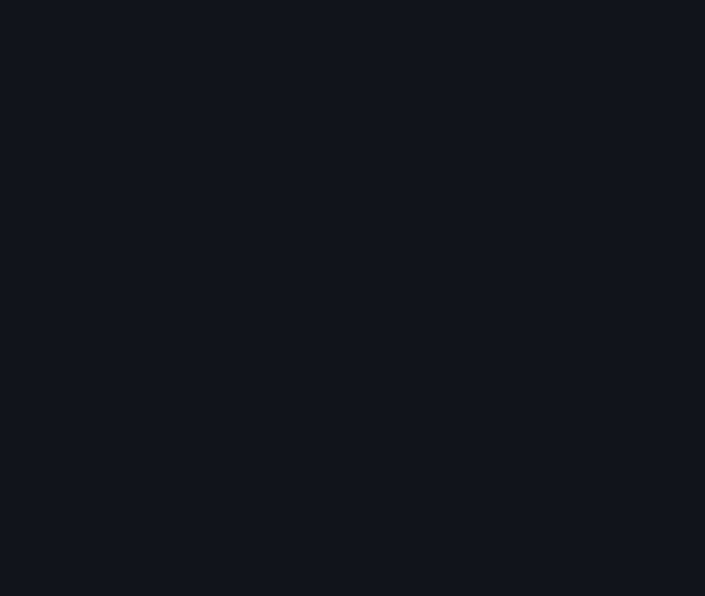
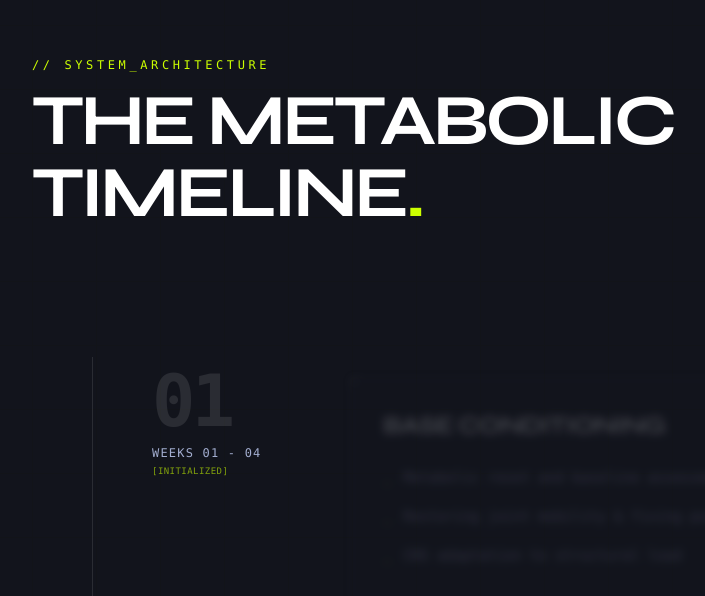
Before and after one commit to thentrsfs/pulse-fit, a Next.js app: page / in a window 1280 px wide. Shown: the part 2839-3435 px from the top of the page, without its empty margins (96-801 px from the left). Before the commit the page ends 2800 px from the top, so only its background shows below. Built offline with nearby package versions, Linux system fonts and the light colour scheme.

Commit message:
Create Timeline section and add to the page.tsx

```diff
--- a/app/page.tsx
+++ b/app/page.tsx
@@ -1,11 +1,13 @@
 import Hero from '@/components/sections/Hero';
 import BeforeAfter from '@/components/sections/BeforeAfter';
+import Timeline from '@/components/sections/Timeline';
 
 export default function Home() {
 	return (
 		<div>
 			<Hero />
 			<BeforeAfter />
+			<Timeline />
 		</div>
 	);
 }
--- /dev/null
+++ b/components/sections/Timeline.tsx
@@ -0,0 +1,186 @@
+'use client';
+
+import { useRef } from 'react';
+import gsap from 'gsap';
+import { ScrollTrigger } from 'gsap/ScrollTrigger';
+import { useGSAP } from '@gsap/react';
+
+gsap.registerPlugin(ScrollTrigger);
+
+export default function MetabolicTimeline() {
+	const containerRef = useRef<HTMLDivElement>(null);
+	const progressLineRef = useRef<HTMLDivElement>(null);
+	const phaseRefs = useRef<HTMLDivElement[]>([]);
+
+	useGSAP(
+		() => {
+			// Animacija punjenja neonske linije dok skrolujemo kroz sekciju
+			gsap.fromTo(
+				progressLineRef.current,
+				{ height: '0%' },
+				{
+					height: '100%',
+					ease: 'none',
+					scrollTrigger: {
+						trigger: containerRef.current,
+						start: 'top 30%',
+						end: 'bottom 70%',
+						scrub: 0.5,
+					},
+				},
+			);
+
+			// Paljenje (fade-in i lagani skok) svake faze pojedinačno kako stigne na ekran
+			phaseRefs.current.forEach((phase) => {
+				if (!phase) return;
+
+				const triggerPoint = phase.querySelector('.phase-trigger');
+				const contentNode = phase.querySelector('.phase-content');
+
+				gsap.fromTo(
+					contentNode,
+					{ opacity: 0.2, y: 20, filter: 'blur(4px)' },
+					{
+						opacity: 1,
+						y: 0,
+						filter: 'blur(0px)',
+						duration: 0.6,
+						scrollTrigger: {
+							trigger: triggerPoint || phase,
+							start: 'top 75%',
+							toggleActions: 'play none none reverse',
+						},
+					},
+				);
+			});
+		},
+		{ scope: containerRef },
+	);
+
+	const phases = [
+		{
+			num: '01',
+			title: 'BASE CONDITIONING',
+			duration: 'WEEKS 01 - 04',
+			status: 'INITIALIZED',
+			color: 'border-white/10 text-text-primary',
+			bullets: [
+				'Metabolic reset and baseline assessment',
+				'Restoring joint mobility & fixing posture imbalances',
+				'CNS adaptation to structural load',
+			],
+		},
+		{
+			num: '02',
+			title: 'HYPERTROPHIC SHIFT',
+			duration: 'WEEKS 05 - 08',
+			status: 'COMPILING',
+			color:
+				'border-cyber-lime/30 text-cyber-lime filter drop-shadow-[0_0_10px_rgba(204,255,0,0.15)]',
+			bullets: [
+				'Accelerated myofibrillar hypertrophy',
+				'Increasing metabolic rate during rest periods',
+				'Targeting weak links in the posterior chain',
+			],
+		},
+		{
+			num: '03',
+			title: 'PEAK POWER & SHRED',
+			duration: 'WEEKS 09 - 12',
+			status: 'LOCKED',
+			color: 'border-white/10 text-text-primary',
+			bullets: [
+				'Maximal force production & conditioning',
+				'Aggressive lipid oxidation (shred phase)',
+				'Finalizing systemic optimization',
+			],
+		},
+	];
+
+	return (
+		<section
+			ref={containerRef}
+			className='bg-bg-dark w-full min-h-screen py-24 px-6 md:px-16 relative overflow-hidden font-body select-none'>
+			{/* BACKGROUND TECH GRID DECORATION */}
+			<div className='absolute inset-0 bg-[linear-gradient(to_right,#141414_1px,transparent_1px),linear-gradient(to_bottom,#141414_1px,transparent_1px)] bg-size-[4rem_4rem] opacity-30 pointer-events-none' />
+
+			{/* HEADER SEKCIJE */}
+			<div className='max-w-5xl mx-auto mb-20 md:mb-32 relative z-10'>
+				<span className='text-cyber-lime font-mono tracking-[0.3em] text-[10px] md:text-xs uppercase block mb-3'>
+					{'// SYSTEM_ARCHITECTURE'}
+				</span>
+				<h2 className='font-display text-4xl md:text-7xl font-black text-text-primary uppercase leading-none tracking-tighter'>
+					THE METABOLIC <br /> TIMELINE
+					<span className='text-cyber-lime'>.</span>
+				</h2>
+			</div>
+
+			{/* TIMELINE GLAVNI KONTEJNER */}
+			<div className='max-w-5xl mx-auto relative grid grid-cols-1 md:grid-cols-[120px_1fr] gap-8 md:gap-0'>
+				{/* 1. LEVA KOLONA: GLAVNA VERTIKALNA LINIJA (Na desktopu fiksirana levo) */}
+				<div className='relative hidden md:flex justify-center w-full'>
+					{/* Pozadinska tamna linija */}
+					<div className='absolute top-0 bottom-0 w-px bg-white/10' />
+					{/* Aktivna neonska linija koja se puni na skrol */}
+					<div
+						ref={progressLineRef}
+						className='absolute top-0 w-0.5 bg-linear-to-b from-cyber-lime to-emerald-500 shadow-[0_0_10px_#CCFF00]'
+						style={{ height: '0%' }}
+					/>
+				</div>
+
+				{/* 2. DESNA KOLONA: FAZE PROGRAMA */}
+				<div className='flex flex-col gap-16 md:gap-32 relative z-10'>
+					{phases.map((p, idx) => (
+						<div
+							key={p.num}
+							ref={(el) => {
+								if (el) phaseRefs.current[idx] = el;
+							}}
+							className='grid grid-cols-1 md:grid-cols-[150px_1fr] gap-6 md:gap-12 items-start'>
+							{/* Marker / Okidač za GSAP */}
+							<div className='phase-trigger font-mono flex md:flex-col justify-between md:justify-start gap-2 pt-2 border-b border-white/5 md:border-none pb-3 md:pb-0'>
+								<div className='text-5xl md:text-7xl font-black tracking-tighter text-white/10 leading-none'>
+									{p.num}
+								</div>
+								<div className='text-right md:text-left'>
+									<div className='text-xs text-text-muted tracking-widest'>
+										{p.duration}
+									</div>
+									<div className='text-[9px] text-cyber-lime/60 tracking-wider mt-1'>
+										[{p.status}]
+									</div>
+								</div>
+							</div>
+
+							{/* Sadržaj faze (HUD BOX) */}
+							<div className='phase-content transition-all duration-300'>
+								<div
+									className={`border p-6 md:p-8 bg-bg-card/40 backdrop-blur-md relative overflow-hidden ${p.color}`}>
+									{/* Tech ćoškovi */}
+									<div className='absolute top-0 left-0 w-2 h-2 border-t border-l border-current opacity-40' />
+									<div className='absolute bottom-0 right-0 w-2 h-2 border-b border-r border-current opacity-40' />
+
+									<h3 className='font-display text-xl md:text-2xl font-black tracking-tight mb-6 uppercase text-text-primary'>
+										{p.title}
+									</h3>
+
+									<ul className='flex flex-col gap-4 font-mono text-xs md:text-sm text-text-muted'>
+										{p.bullets.map((bullet, bIdx) => (
+											<li
+												key={bIdx}
+												className='flex items-start gap-3'>
+												<span className='text-cyber-lime '>_</span>
+												<span className='leading-relaxed'>{bullet}</span>
+											</li>
+										))}
+									</ul>
+								</div>
+							</div>
+						</div>
+					))}
+				</div>
+			</div>
+		</section>
+	);
+}
```
